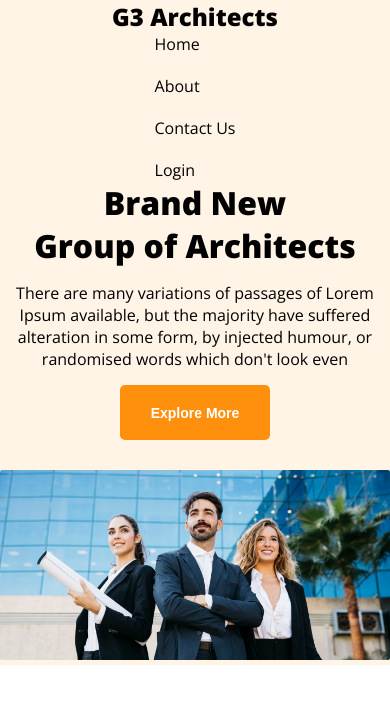
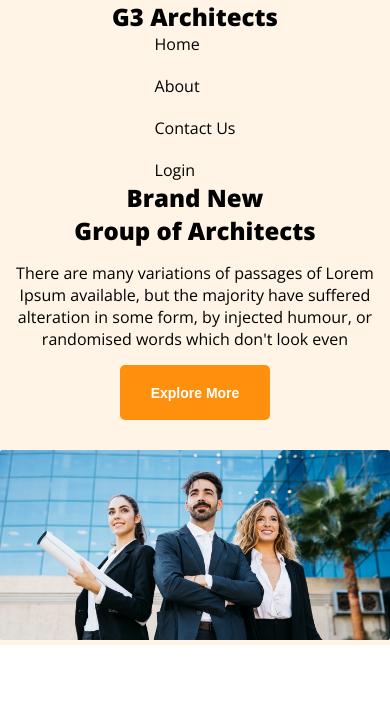
Before and after one commit to shekhmohibur/architects-practice, a plain HTML site: page index.html in a window 390 px wide. Drawn offline with nearby package versions, Linux system fonts and the light colour scheme.

Commit message:
responsive changes in heading

```diff
--- a/styles/style.css
+++ b/styles/style.css
@@ -74,6 +74,9 @@
 }
 /* viewport for diffrent devices  */
 @media screen and (max-width: 576px) {
+    .heading{
+        font-size: 24px;
+    }
     .navbar{
         flex-direction: column;
     }
```
